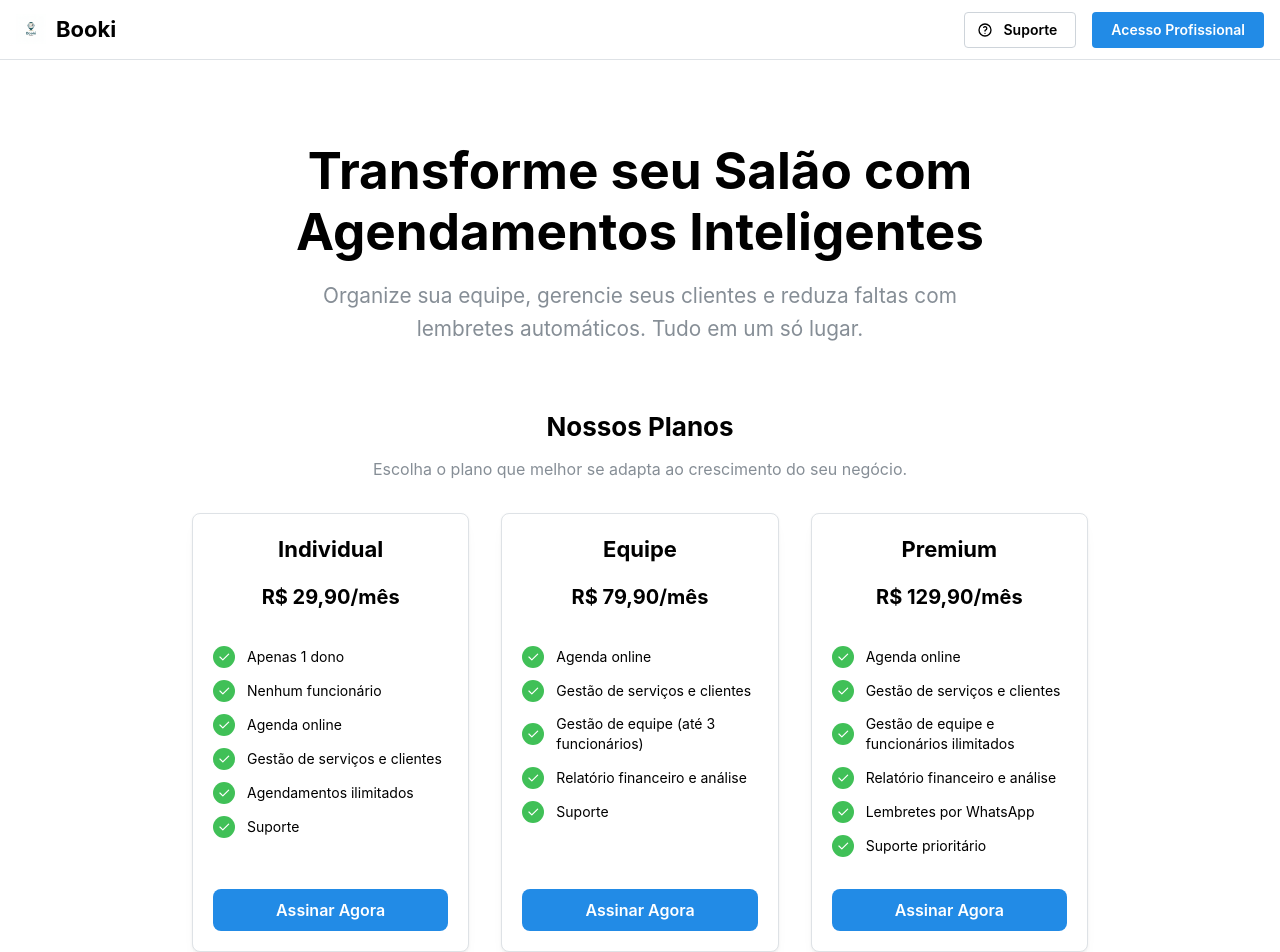
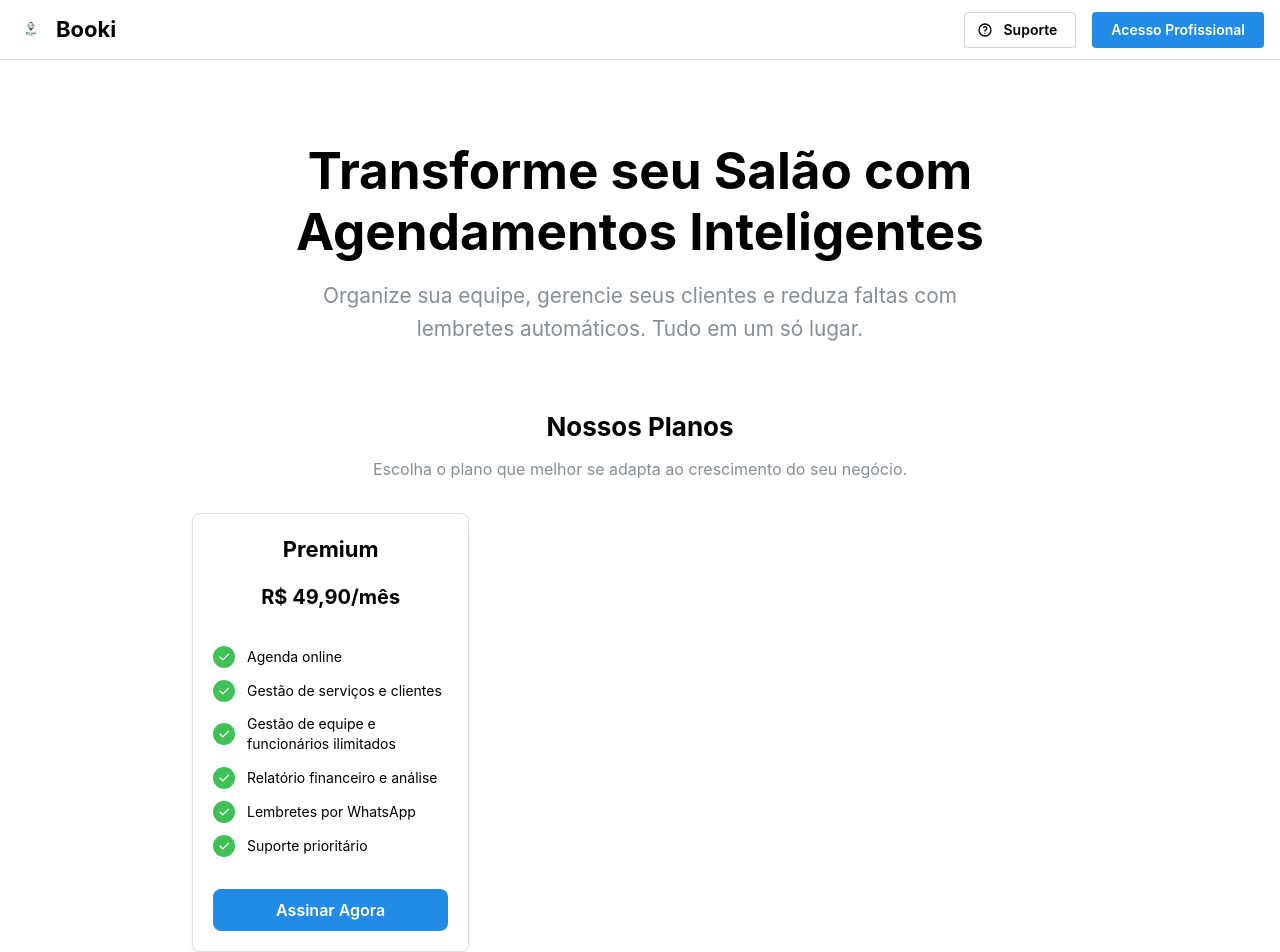
Before and after one commit to vsgner007/Projeto-Agendamento, a React (Create React App) app in the folder frontend/: page / in a window 1280 px wide. Shown: the top 952 px of the page. Built offline with nearby package versions, Linux system fonts and the light colour scheme.

Commit message:
simplificando

```diff
--- a/frontend/src/pages/LandingPage.js
+++ b/frontend/src/pages/LandingPage.js
@@ -19,37 +19,11 @@ import { IconCheck, IconHelp } from "@tabler/icons-react";
 import { Link } from "react-router-dom";
 
 const planos = [
-  {
-    id: "individual",
-    nome: "Individual",
-    preco: "R$ 29,90/mês",
-    link: "/cadastro-dono?plano=individual",
-    features: [
-      "Apenas 1 dono",
-      "Nenhum funcionário",
-      "Agenda online",
-      "Gestão de serviços e clientes",
-      "Agendamentos ilimitados",
-      "Suporte",
-    ],
-  },
-  {
-    id: "equipe",
-    nome: "Equipe",
-    preco: "R$ 79,90/mês",
-    link: "/cadastro-dono?plano=equipe",
-    features: [
-      "Agenda online",
-      "Gestão de serviços e clientes",
-      "Gestão de equipe (até 3 funcionários)",
-      "Relatório financeiro e análise",
-      "Suporte",
-    ],
-  },
+
   {
     id: "premium",
     nome: "Premium",
-    preco: "R$ 129,90/mês",
+    preco: "R$ 49,90/mês",
     link: "/cadastro-dono?plano=premium",
     features: [
       "Agenda online",
```
